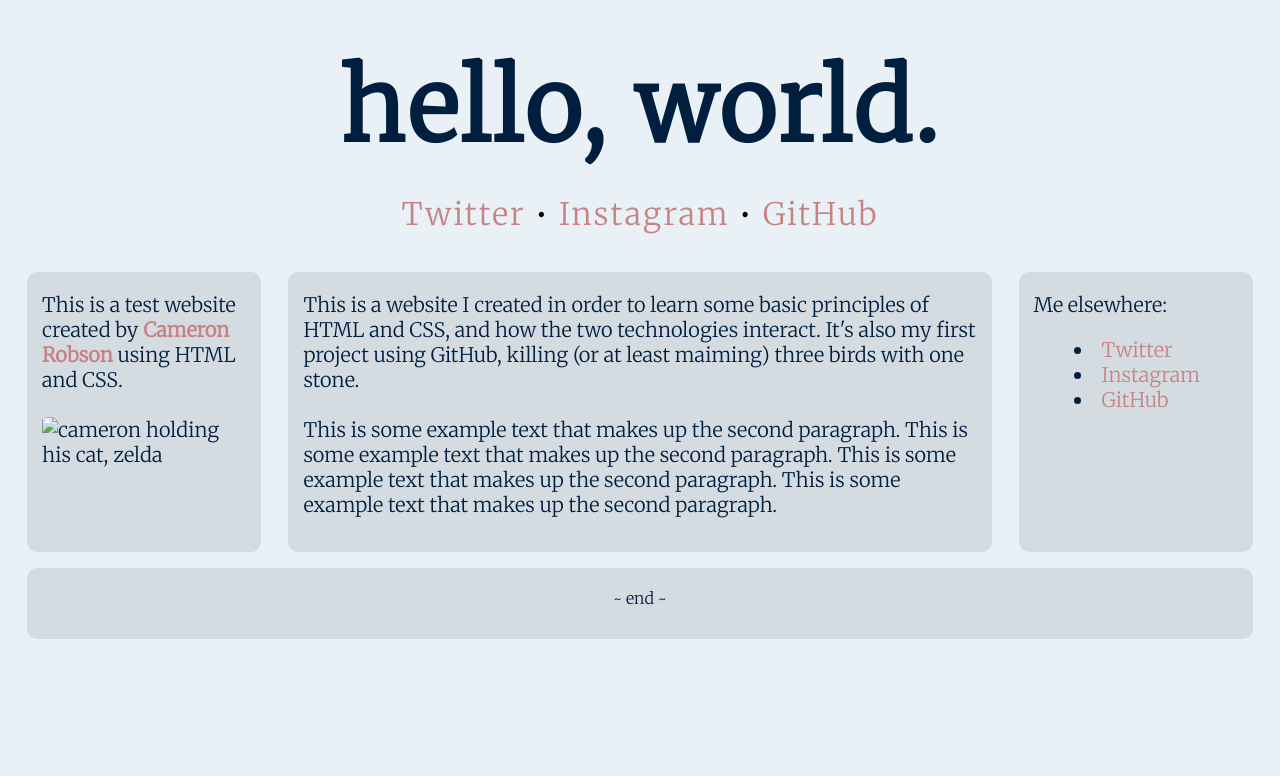
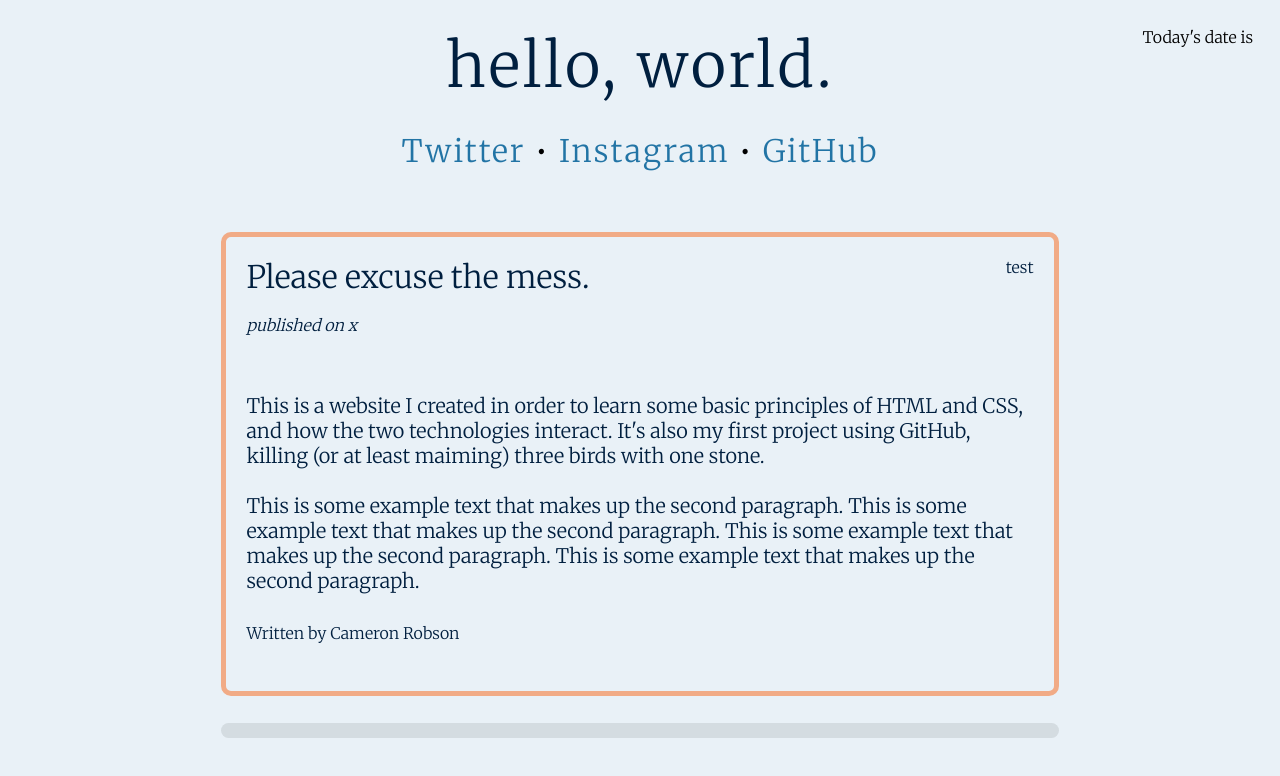
Before and after one commit to Cameronjpr/helloworld, a plain HTML site: page test.html in a window 1280 px wide. Drawn offline with Linux system fonts and the light colour scheme.

Commit message:
Add files via upload
Includes a restructuring of the layout - this is now achieved with grids (and a nested grid for the article subsection).

```diff
--- a/test.html
+++ b/test.html
@@ -4,43 +4,53 @@
 <head>
   <title>Cameron's Website</title>
 
-  <link rel="shortcut icon" href="/favicon.ico" type="image/x-icon">
+  <script type="text/javascript" src="mysite.js"></script>
 
-  <link rel="icon" href="/favicon.ico" type="image/x-icon">
+  <link rel="shortcut icon" href="favicon.ico" type="image/x-icon">
+
+  <link rel="icon" href="favicon.ico" type="image/x-icon">
 
   <link type:"text/css" rel="stylesheet" href="testsite.css">
 
   <link href="https://fonts.googleapis.com/css?family=Merriweather:300" rel="stylesheet">
 
-
 </head>
 
 <body>
 
-  <div class="header">
-    <h1>hello, world.<h1>
+<div id="container "class="container">
+
+  <div id="header" class="header" onclick="titleToGerman()">
+    hello, world.
   </div>
 
   <div class="menubar">
+    <nav>
       <a href="https://twitter.com/Cameronjpr">Twitter</a>
       •
       <a href="https://twitter.com/Cameronjpr">Instagram</a>
       •
       <a href="https://github.com/Cameronjpr">GitHub</a>
       <br><br>
+    <nav>
   </div>
 
-<div class="container">
-  <div class="genericstyling">
-    <p>
-      This is a test website created by <a href="https://twitter.com/Cameronjpr"><strong>Cameron Robson</strong></a> using HTML and CSS.
-      <br><br>
-      <img src="cameron_and_zelda.jpg" alt="cameron holding his cat, zelda" class="profilephoto" />
-  </p>
+  <div class="mainarticlestyling">
+    <div class="subcontainer">
+
+      <div class="articletitle">
+        <span class="mainarticletitle">Please excuse the mess.</span>
       </div>
 
-<div class="genericstyling">
-  <p>
+      <div id="readduration" class="readdurationdisplay">
+        <span class="readdurationdisplaytext" onclick="countFunction()">test</span>
+      </div>
+
+      <div class="articlepublishinfo">
+        <span>Published on x</span>
+      </div>
+      <div class="articlebody">
+        <p id="mainpara">
           This is a website I created in order to learn some basic principles
           of HTML and CSS, and how the two technologies interact. It's also my
           first project using GitHub, killing (or at least maiming) three birds with one stone.
@@ -51,26 +61,20 @@
           This is some example text that makes up the second paragraph.
         </p>
       </div>
-
-<div class="genericstyling">
-  <p>
-  Me elsewhere:
-  </p>
-    <ul>
-      <li><a href="https://twitter.com/Cameronjpr">Twitter</a></li>
-      <li><a href="https://twitter.com/Cameronjpr">Instagram</a></li>
-      <li><a href="https://github.com/Cameronjpr">GitHub</a></li>
-    </ul>
+      <div class="articlefooter">
+        <span>Written by Cameron Robson</span>
+      </div>
     </div>
   </div>
 
   <div class="footer">
-  <p>
-    <br>
-    ~ end ~
-  </p>
+  </div>
+
+  <div id="dateblock" class="dateblock" onclick="dateFunction()">
+    <span>Today's date is</span>
+  <div>
+
 </div>
 
 </body>
-
 </html>
--- a/testsite.css
+++ b/testsite.css
@@ -10,24 +10,46 @@ body {
 .container {
   display:grid;
   /* grid-template-columns:1fr 1fr 1fr;*/
-  grid-template-columns: 1fr 3fr 1fr;
+  grid-template-columns: 1fr 5fr 1fr;
   grid-gap:1.5em;
   /* grid-auto-rows:100px; */
-  grid-auto-rows: minmax(200px, auto);
   justify-items:stretch;
   align-items:stretch;
+  margin-bottom: 1.5em;
+}
+
+.subcontainer {
+  display:grid;
+  grid-template-columns: 18fr 3fr;
+  grid-template-rows: 1fr 1fr 5fr 1fr;
+  grid-gap: 0.5em;
 }
 
 .header {
+  grid-column-start: 2;
+  grid-column-end: 3;
+  grid-row-start: 1;
+  grid-row-end: 2;
+  font-size: 49px;
   text-align: center;
   padding: 0px;
   margin: 0px;
-  margin-top: -20px;
-  margin-bottom: -40px;
   text-align: center;
   letter-spacing: 3px;
   color: #001F3F;
-  font-size: 49px;
+  font-size: 61px;
+}
+
+.menubar {
+  grid-column-start: 2;
+  grid-column-end: 3;
+  grid-row-start: 2;
+  grid-row-end: 3;
+  text-align: center;
+  letter-spacing: 2px;
+  font-size: 31px;
+  padding: 0px;
+  margin-bottom: -1em;
 }
 
 .subheader {
@@ -37,49 +59,44 @@ body {
   font-size: 39px;
 }
 
-.menubar {
-  text-align: center;
-  letter-spacing: 2px;
-  font-size: 31px;
-  text-shadow: 1px 1px 1px #FFF
-  margin-bottom: 1em;
+.linebreak {
+  grid-column-start: 2;
+  grid-column-end: 3;
+  grid-row-start: 3;
+  grid-row-end: 4;
+  min-height: 0px;
+  background-color: #E9F1F7;
+  border-color: #D4DCE1;
+  border-style: dashed;
+  border-width: 2px;
+  border-radius: 0px;
+  padding: 0px;
+  padding-top: 0px;
+  opacity: 0.5;
 }
 
-h3 {
-  margin-top: 0px;
-  margin-bottom: 0px;
-  margin-left: 15px;
-  text-align: center;
-  font-size: 31px;
-}
-
-h4 {
-  margin-top: 0px;
-  margin-bottom: 0px;
-  margin-left: 15px;
-  text-align: center;
-  font-size: 26px;
-
-}
-
-img {
-    width:100%;
-    max-width:100%;
-    border-radius: 4%;
-}
-
-.genericstyling {
+.mainarticlestyling {
+  grid-column-start: 2;
+  grid-column-end: 3;
+  grid-row-start: 4;
+  grid-row-end: 5;
   font-size: 20px;
   color: #001F3F;
-  background-color: #D4DCE1;
+  border: 2px;
+  border-style: solid;
+  border-color: #F1AB86;
+  border-width: thick;
   border-radius: 10px;
-  padding: 15px;
-  padding-top: 0px;
+  padding: 20px;
   text-align: left;
   list-style-position: inside;
 }
 
 .footer {
+  grid-column-start: 2;
+  grid-column-end: 3;
+  grid-row-start: 5;
+  grid-row-end: 6;
   font-size: 16px;
   color: #001F3F;
   background-color: #D4DCE1;
@@ -90,18 +107,95 @@ img {
   list-style-position: inside;
 }
 
+.articletitle {
+  grid-row-start: 1;
+  grid-row-end: 2;
+  grid-column-start: 1;
+  grid-column-end: 2;
+  text-align: left;
+  font-size: 31px;
+}
+
+.readdurationdisplay {
+  grid-row-start: 1;
+  grid-row-end: 2;
+  grid-column-start: 2;
+  grid-column-end: 3;
+  text-align: right;
+  font-size: 16px;
+}
+
+.articlepublishinfo {
+  grid-row-start: 2;
+  grid-row-end: 3;
+  grid-column-start: 1;
+  grid-column-end: 2;
+  text-align: left;
+  font-size: 16px;
+  font-style: italic;
+  text-transform: lowercase;
+}
+
+.articlebody {
+  grid-row-start: 3;
+  grid-row-end: 4;
+  grid-column-start: 1;
+  grid-column-end: 3;
+  text-align: left;
+  font-size: 20px;
+}
+
+.articlefooter {
+  grid-row-start: 4;
+  grid-row-end: 5;
+  grid-column-start: 1;
+  grid-column-end: 2;
+  text-align: left;
+  font-size: 16px;
+}
+
+.dateblock {
+  font-size: 16px;
+  text-align: right;
+  grid-column-start: 3;
+  grid-column-end: 4;
+  grid-row-start: 1;
+  grid-row-end: 2;
+}
+
+.mainarticletitle {
+  grid-row-start: 3;
+  grid-row-end: 4;
+  text-align: left;
+  font-size: 31px;
+}
+
+.sidebartitle {
+  grid-row-start: 3;
+  grid-row-end: 4;
+  text-align: left;
+  font-size: 26px;
+}
+
+
+img {
+    width:100%;
+    max-width:100%;
+    border-radius: 10px;
+}
+
 a:link {
-  color: #C78283;
+  color: #2274A5;
   text-decoration: none;
 }
 
 a:visited {
-  color: #816C61;
+  color: #2274A5;
   text-decoration: none;
 }
 
 a:hover {
-  color: #2274A5;
+  color: #A5402D;
   text-decoration: none;
 }
 
```
Lines whose indentation alone changed are shown as unchanged.
